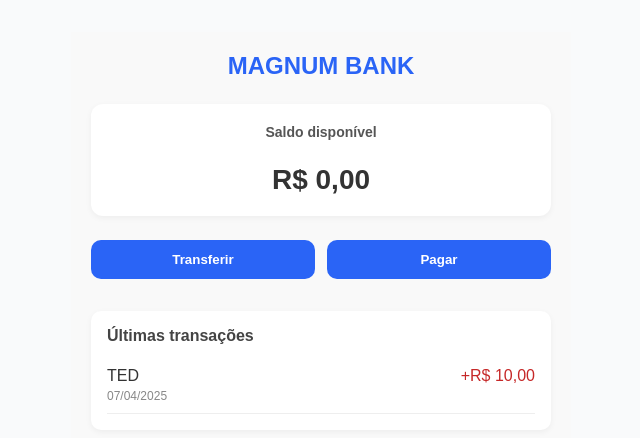
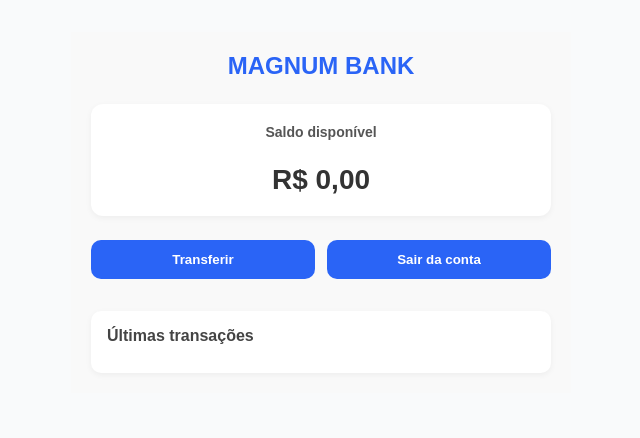
Before and after one commit to Gstv/reactjs-magnum-bank-case, a React (Vite) app: page / in a window 1280 px wide. Shown: the top 438 px of the page, without its empty margins (319-959 px from the left). Built offline with nearby package versions, Linux system fonts and the light colour scheme; data requests are answered from the project's data file; sample sign-in values are in the browser's storage.

Commit message:
feat: botões de voltar ajustes e logout

```diff
--- a/server.json
+++ b/server.json
@@ -14,7 +14,7 @@
       "password": "$2a$10$KHDzEMvHAWs93Q8PvHFCAOa/9Fxp8iOzhpU1x4VGfzlW0sqoa5tdq",
       "name": "Teste",
       "id": 2,
-      "balance": 534,
+      "balance": 600,
       "document": "20220166000",
       "transaction_password": "3333"
     },
@@ -26,265 +26,81 @@
       "account_number": "06832512",
       "pix_key": "10220166000",
       "transaction_password": "1234",
-      "balance": 700,
+      "balance": 910,
       "document": "10220166000",
       "id": 3
+    },
+    {
+      "email": "gstv.almeida09@gmail.com",
+      "password": "$2a$10$WmVj.KTMWLpQr6kQ5wq7Ou1qm7rsmLePECo585vrx/lpjiGcfvFqy",
+      "name": "Gustavo",
+      "agency_number": "1197",
+      "account_number": "055742-3",
+      "pix_key": "03657345000",
+      "document": "03657345000",
+      "transaction_password": "1234",
+      "balance": 90,
+      "id": 4
     }
   ],
   "transactions": [
     {
-      "transaction_type": "TED",
-      "document": "50220166000",
-      "name": "1",
-      "bank": "1",
-      "agency": "1",
-      "account": "1",
-      "price": 10,
-      "created_at": "2025-04-07",
-      "password": "1",
+      "transaction_type": "PIX",
+      "price": 100,
+      "document": "03657345000",
+      "name": "Gustavo",
+      "bank": "",
+      "agency": "",
+      "account": "",
+      "created_at": "2025-04-08",
+      "password": "1234",
+      "pix_key": "03657345000",
       "user_id": 3,
       "type": "outcome",
       "id": 1
     },
     {
-      "transaction_type": "TED",
-      "document": "50220166000",
-      "name": "1",
-      "bank": "1",
-      "agency": "1",
-      "account": "1",
-      "price": 10,
-      "created_at": "2025-04-07",
-      "password": "1",
-      "user_id": 1,
+      "transaction_type": "PIX",
+      "price": 100,
+      "document": "03657345000",
+      "name": "Gustavo",
+      "bank": "",
+      "agency": "",
+      "account": "",
+      "created_at": "2025-04-08",
+      "password": "1234",
+      "pix_key": "03657345000",
+      "user_id": 4,
       "type": "income",
       "id": 2
     },
     {
       "transaction_type": "TED",
-      "document": "20220166000",
-      "name": "1",
-      "bank": "1",
-      "agency": "1",
-      "account": "1",
-      "price": 300,
+      "price": 10,
+      "document": "10220166000",
+      "name": "Mariano",
+      "bank": "Santander",
+      "agency": "3333",
+      "account": "34343434",
       "created_at": "2025-04-08",
-      "password": "1",
-      "user_id": 3,
+      "password": "1234",
+      "user_id": 4,
       "type": "outcome",
-      "balance": 700,
       "id": 3
     },
     {
       "transaction_type": "TED",
-      "document": "20220166000",
-      "name": "1",
-      "bank": "1",
-      "agency": "1",
-      "account": "1",
-      "price": 300,
-      "created_at": "2025-04-08",
-      "password": "1",
-      "user_id": 2,
-      "type": "income",
-      "balance": 300,
-      "id": 4
-    },
-    {
-      "transaction_type": "TED",
-      "document": "20220166000",
-      "name": "1",
-      "bank": "1",
-      "agency": "1",
-      "account": "1",
-      "price": 300,
-      "created_at": "2025-04-07",
-      "password": "1",
-      "user_id": 3,
-      "type": "outcome",
-      "id": 5
-    },
-    {
-      "transaction_type": "TED",
-      "document": "20220166000",
-      "name": "1",
-      "bank": "1",
-      "agency": "1",
-      "account": "1",
-      "price": 300,
-      "created_at": "2025-04-07",
-      "password": "1",
-      "user_id": 3,
-      "type": "outcome",
-      "id": 6
-    },
-    {
-      "transaction_type": "TED",
-      "document": "20220166000",
-      "name": "1",
-      "bank": "1",
-      "agency": "1",
-      "account": "1",
-      "price": 300,
-      "created_at": "2025-04-07",
-      "password": "1",
-      "user_id": 2,
-      "type": "income",
-      "id": 7
-    },
-    {
-      "transaction_type": "TED",
-      "document": "1",
-      "name": "1",
-      "bank": "1",
-      "agency": "1",
-      "account": "1",
-      "price": 700,
-      "created_at": "2025-04-07",
-      "password": "1",
-      "user_id": 2,
-      "type": "outcome",
-      "id": 8
-    },
-    {
-      "transaction_type": "TED",
-      "document": "1",
-      "name": "1",
-      "bank": "1",
-      "agency": "1",
-      "account": "1",
-      "price": 3000,
-      "created_at": "2025-03-31",
-      "password": "1",
-      "user_id": 2,
-      "type": "outcome",
-      "id": 9
-    },
-    {
-      "transaction_type": "TED",
-      "price": 30,
-      "document": "1",
-      "name": "1",
-      "bank": "1",
-      "agency": "1",
-      "account": "1",
-      "created_at": "2025-04-07",
-      "password": "3333",
-      "user_id": 2,
-      "type": "outcome",
-      "id": 10
-    },
-    {
-      "transaction_type": "TED",
-      "price": 1,
-      "document": "1",
-      "name": "1",
-      "bank": "1",
-      "agency": "1",
-      "account": "1",
-      "created_at": "2025-04-07",
-      "password": "3333",
-      "user_id": 2,
-      "type": "outcome",
-      "id": 11
-    },
-    {
-      "transaction_type": "TED",
-      "price": 2,
-      "document": "1",
-      "name": "1",
-      "bank": "1",
-      "agency": "1",
-      "account": "1",
-      "created_at": "2025-04-07",
-      "password": "3333",
-      "user_id": 2,
-      "type": "outcome",
-      "id": 12
-    },
-    {
-      "transaction_type": "TED",
-      "price": 1,
-      "document": "1",
-      "name": "1",
-      "bank": "1",
-      "agency": "1",
-      "account": "1",
-      "created_at": "2025-04-07",
-      "password": "3333",
-      "user_id": 2,
-      "type": "outcome",
-      "id": 13
-    },
-    {
-      "transaction_type": "TED",
-      "price": 1,
-      "document": "1",
-      "name": "1",
-      "bank": "1",
-      "agency": "1",
-      "account": "1",
-      "created_at": "2025-04-07",
-      "password": "3333",
-      "user_id": 2,
-      "type": "outcome",
-      "id": 14
-    },
-    {
-      "transaction_type": "TED",
-      "price": 1,
-      "document": "1",
-      "name": "1",
-      "bank": "1",
-      "agency": "1",
-      "account": "1",
-      "created_at": "2025-04-07",
-      "password": "3333",
-      "user_id": 2,
-      "type": "outcome",
-      "id": 15
-    },
-    {
-      "transaction_type": "TED",
-      "price": 1,
-      "document": "1",
-      "name": "1",
-      "bank": "1",
-      "agency": "1",
-      "account": "1",
-      "created_at": "2025-04-07",
-      "password": "3333",
-      "user_id": 2,
-      "type": "outcome",
-      "id": 16
-    },
-    {
-      "transaction_type": "TED",
-      "price": 1,
-      "document": "1",
-      "name": "1",
-      "bank": "1",
-      "agency": "1",
-      "account": "1",
-      "created_at": "2025-04-07",
-      "password": "3333",
-      "user_id": 2,
-      "type": "outcome",
-      "id": 17
-    },
-    {
-      "transaction_type": "TED",
-      "price": 30,
-      "document": "32323232323",
-      "name": "Joao",
+      "price": 10,
+      "document": "10220166000",
+      "name": "Mariano",
       "bank": "Santander",
       "agency": "3333",
-      "account": "32232323",
-      "created_at": "2025-04-07",
-      "password": "3333",
-      "user_id": 2,
-      "type": "outcome",
-      "id": 18
+      "account": "34343434",
+      "created_at": "2025-04-08",
+      "password": "1234",
+      "user_id": 3,
+      "type": "income",
+      "id": 4
     }
   ]
 }
--- a/src/pages/home/index.tsx
+++ b/src/pages/home/index.tsx
@@ -78,6 +78,11 @@ function Home() {
     navigate("/transaction");
   }
 
+  function handleLogout() {
+    localStorage.removeItem("token");
+    navigate("/login");
+  }
+
   return (
     <div className={styles.container}>
       <header className={styles.header}>MAGNUM BANK</header>
@@ -89,7 +94,7 @@ function Home() {
 
       <section className={styles.actions}>
         <button onClick={handleNavigateToTransactionPage}>Transferir</button>
-        <button onClick={handleNavigateToTransactionPage}>Pagar</button>
+        <button onClick={handleLogout}>Sair da conta</button>
       </section>
 
       <section className={styles.transactions}>
@@ -99,7 +104,7 @@ function Home() {
             <li key={transaction.id}>
               <div className={styles.transactionDetail}>
                 <span>{transaction.transactionType}</span>
-                <span className={styles.negative}>
+                <span className={styles.valueText}>
                   {transaction.type === "income" ? "+" : "-"}
                   {priceFormatter.format(transaction.price)}
                 </span>
--- a/src/pages/home/style.module.css
+++ b/src/pages/home/style.module.css
@@ -89,10 +89,6 @@
   margin-top: 4px;
 }
 
-.positive {
-  color: #2e7d32;
+.valueText {
+  color: #1f4ed8;
 }
-
-.negative {
-  color: #c62828;
-}
--- a/src/pages/login/index.tsx
+++ b/src/pages/login/index.tsx
@@ -56,10 +56,9 @@ function Login() {
       agency_number,
       account_number,
       pix_key,
+      document,
       transaction_password,
       balance: 0,
-      cpf: document,
-      cpnj: document
     };
 
     try {
@@ -118,7 +117,10 @@ function Login() {
             <input type="pix_key" {...register("pix_key")} />
 
             <label htmlFor="transaction_password">Senha de transação</label>
-            <input type="transaction_password" {...register("transaction_password")} />
+            <input
+              type="transaction_password"
+              {...register("transaction_password")}
+            />
 
             <label htmlFor="email">Email</label>
             <input type="email" {...register("email")} />
--- a/src/pages/transaction/index.tsx
+++ b/src/pages/transaction/index.tsx
@@ -245,6 +245,10 @@ function Transaction() {
           >
             Confirmar Transferência
           </button>
+
+          <button className={styles.buttonSubmit} onClick={() => navigate("/")}>
+            Voltar para home
+          </button>
         </div>
       ) : (
         <ResumeLayout formGetValues={getValues} />
```
Also changed, not shown: 1 other file (tests, documents, lock files or other folders).
